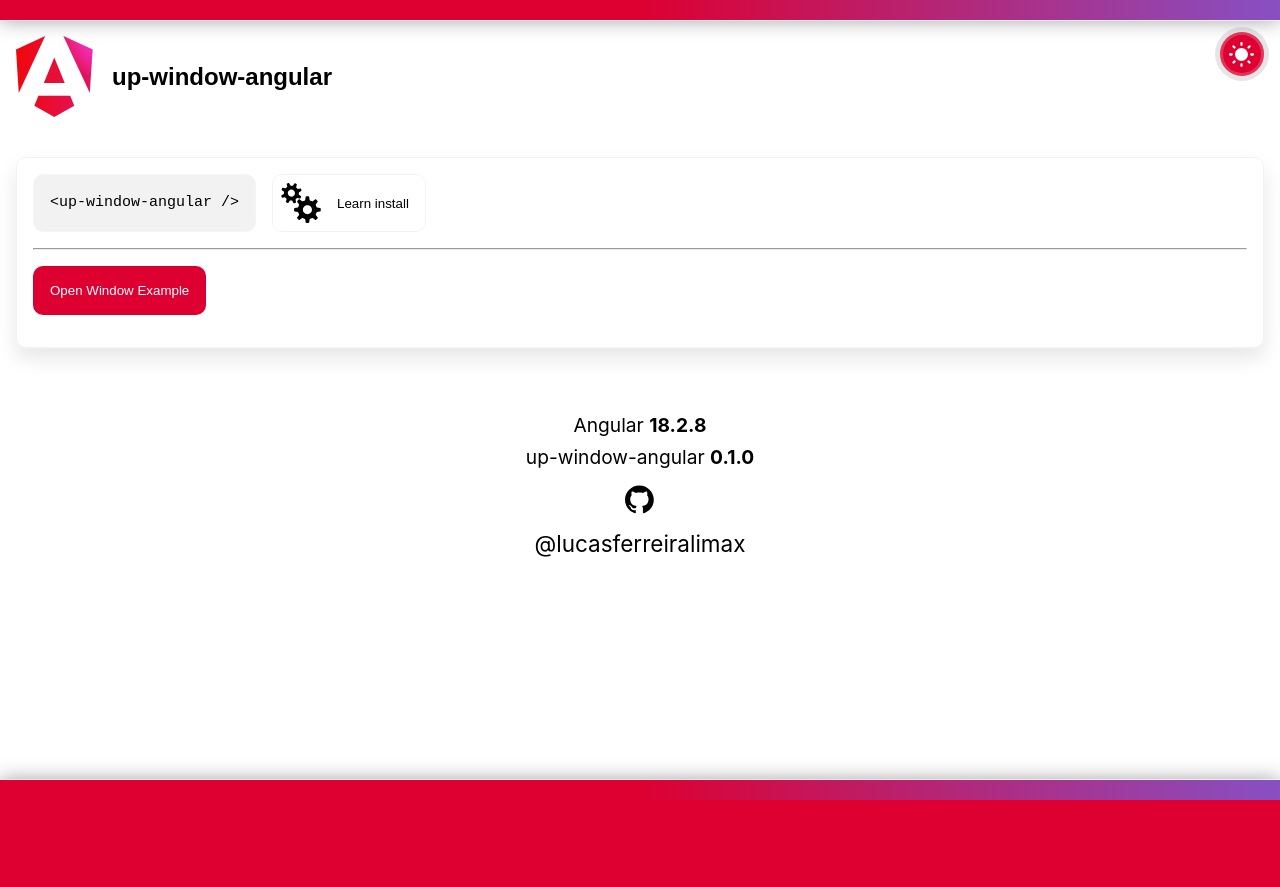
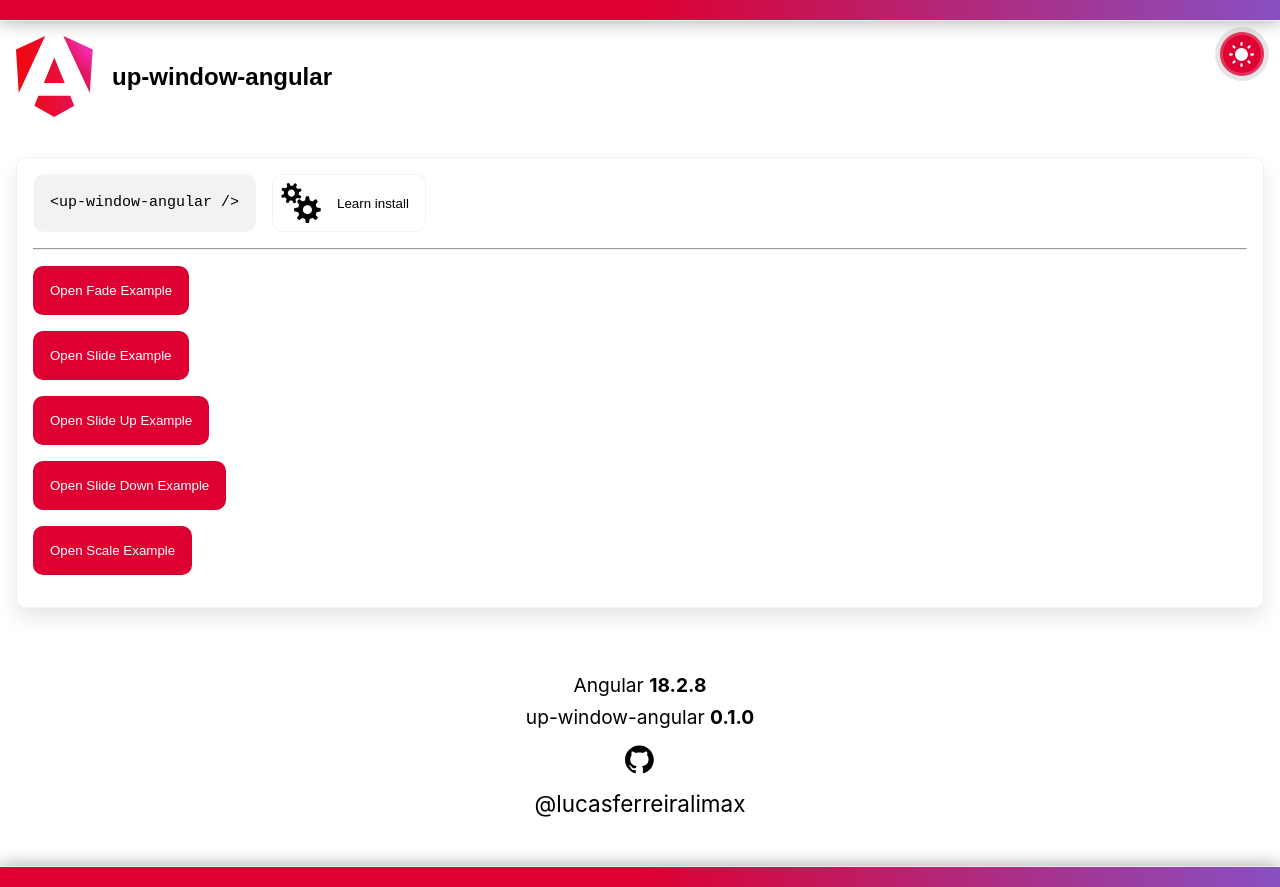
Before and after one commit to criar-art/up-window-angular, an Angular app: page / in a window 1280 px wide. Before the commit the page ends 800 px from the top, so only its background shows below. Built offline with nearby package versions, Linux system fonts and the light colour scheme.

Commit message:
add more buttons examples

```diff
--- a/src/app/app.component.html
+++ b/src/app/app.component.html
@@ -26,16 +26,64 @@
         </button>
       </div>
       <hr />
-      <button class="button-modal-example" type="button" (click)="openWindowExample()">
-        Open Window Example
+      <button class="button-modal-example" type="button" (click)="openWindowExample('fade')">
+        Open Fade Example
       </button>
       <up-window-angular
-        [isOpen]="isWindowOpenExample"
-        title="Window Title"
-        subtitle="This is the subtitle of the window."
+        [isOpen]="isWindowOpenFade"
+        title="Fade Window"
+        subtitle="This window uses a fade animation."
+        animation="fade"
+      >
+        Fade Example content!
+      </up-window-angular>
+
+      <button class="button-modal-example" type="button" (click)="openWindowExample('slide')">
+        Open Slide Example
+      </button>
+      <up-window-angular
+        [isOpen]="isWindowOpenSlide"
+        title="Slide Window"
+        subtitle="This window uses a slide animation."
+        animation="slide"
+      >
+        Slide Example content!
+      </up-window-angular>
+
+      <button class="button-modal-example" type="button" (click)="openWindowExample('slide-up')">
+        Open Slide Up Example
+      </button>
+      <up-window-angular
+        [isOpen]="isWindowOpenSlideUp"
+        title="Slide Up Window"
+        subtitle="This window uses a slide-up animation."
+        animation="slide-up"
+      >
+        Slide Up Example content!
+      </up-window-angular>
+
+      <button class="button-modal-example" type="button" (click)="openWindowExample('slide-down')">
+        Open Slide Down Example
+      </button>
+      <up-window-angular
+        [isOpen]="isWindowOpenSlideDown"
+        title="Slide Down Window"
+        subtitle="This window uses a slide-down animation."
+        animation="slide-down"
+      >
+        Slide Down Example content!
+      </up-window-angular>
+
+      <button class="button-modal-example" type="button" (click)="openWindowExample('scale')">
+        Open Scale Example
+      </button>
+      <up-window-angular
+        [isOpen]="isWindowOpenScale"
+        title="Scale Window"
+        subtitle="This window uses a scale animation."
         animation="scale"
       >
-        Window Example content!
+        Scale Example content!
       </up-window-angular>
     </div>
   </main>
--- a/src/app/app.component.ts
+++ b/src/app/app.component.ts
@@ -28,10 +28,36 @@ export class AppComponent {
 
   codeString: string = '<up-window-angular />';
   isModalActive: boolean = false;
-  isWindowOpenExample: WritableSignal<boolean> = signal(false);
+  isWindowOpenFade: WritableSignal<boolean> = signal(false);
+  isWindowOpenSlide: WritableSignal<boolean> = signal(false);
+  isWindowOpenSlideUp: WritableSignal<boolean> = signal(false);
+  isWindowOpenSlideDown: WritableSignal<boolean> = signal(false);
+  isWindowOpenScale: WritableSignal<boolean> = signal(false);
 
-  openWindowExample() {
-    this.isWindowOpenExample.set(true);
+  openWindowExample(animation: string) {
+    this.isWindowOpenFade.set(false);
+    this.isWindowOpenSlide.set(false);
+    this.isWindowOpenSlideUp.set(false);
+    this.isWindowOpenSlideDown.set(false);
+    this.isWindowOpenScale.set(false);
+
+    switch (animation) {
+      case 'fade':
+        this.isWindowOpenFade.set(true);
+        break;
+      case 'slide':
+        this.isWindowOpenSlide.set(true);
+        break;
+      case 'slide-up':
+        this.isWindowOpenSlideUp.set(true);
+        break;
+      case 'slide-down':
+        this.isWindowOpenSlideDown.set(true);
+        break;
+      case 'scale':
+        this.isWindowOpenScale.set(true);
+        break;
+    }
   }
 
   openModal(): void {
```
